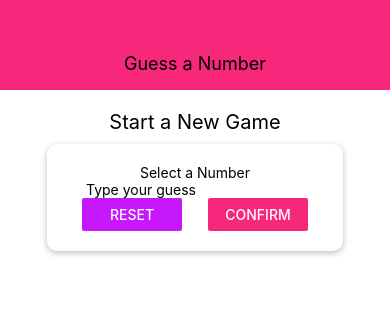
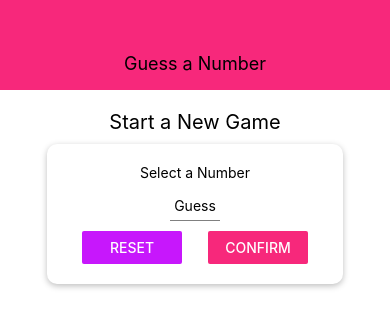
Before and after one commit to babycato/react-native-guess-number, a React Native app in the folder guess-number/: screen / in a window 390 px wide. Shown: the top 328 px of the page. Built offline with nearby package versions, Linux system fonts and the light colour scheme.

Commit message:
input validation for non whole numbers

```diff
--- /dev/null
+++ b/guess-number/components/Input/Input.js
@@ -0,0 +1,21 @@
+import React from 'react'
+import {TextInput, StyleSheet} from 'react-native'
+
+export default function Input(props) {
+  return (
+    <TextInput
+      {...props}
+      style={{...styles.input, ...props.style}}
+    />
+  )
+}
+
+const styles = StyleSheet.create({
+  input: {
+    height: 30,
+    borderBottomColor: 'grey',
+    borderBottomWidth: 1,
+    // equivalent to CSS margin-top/margin-bottom
+    marginVertical: 10
+  }
+})
--- a/guess-number/screens/StartGameScreen/StartGameScreen.js
+++ b/guess-number/screens/StartGameScreen/StartGameScreen.js
@@ -1,15 +1,33 @@
-import React from 'react'
-import {StyleSheet, Text, View, TextInput, Button} from 'react-native'
+import React, {useState} from 'react'
+import {StyleSheet, Text, View, Button} from 'react-native'
 import Card from '../../components/Card/Card'
 import Colors from '../../constants/Colors'
+import Input from '../../components/Input/Input'
 
 export default function StartGameScreen(props) {
+  let [enteredNum, setEnteredNum] = useState('')
+  let regexForWholeNumbers = /[^0-9]/g
+  function numberInputHandler(inputText) {
+    // replaces any non whole number with an empty string ''
+    setEnteredNum(inputText.replace(regexForWholeNumbers, ''))
+  }
+
   return (
     <View style={styles.screen}>
       <Text style={styles.title}>Start a New Game</Text>
       <Card style={styles.inputContainer}>
         <Text>Select a Number</Text>
-        <TextInput keyboardType="number-pad" placeholder="Type your guess"/>
+        <Input
+          value={enteredNum}
+          keyboardType="number-pad"
+          placeholder="Guess"
+          style={styles.input}
+          blurOnSubmit
+          autoCapitalize="none"
+          autoCorrect={false}
+          maxLength={2}
+          onChangeText={numberInputHandler}
+        />
         <View style={styles.buttonContainer}>
           <View style={styles.button}>
             <Button title="Reset" color={Colors.accent} onPress={() => {}}/>
@@ -39,6 +57,10 @@
     maxWidth: '80%',
     alignItems: 'center',
   },
+  input: {
+    width: 50,
+    textAlign: 'center',
+  },
   buttonContainer: {
     flexDirection: 'row',
     width: '100%',
```
